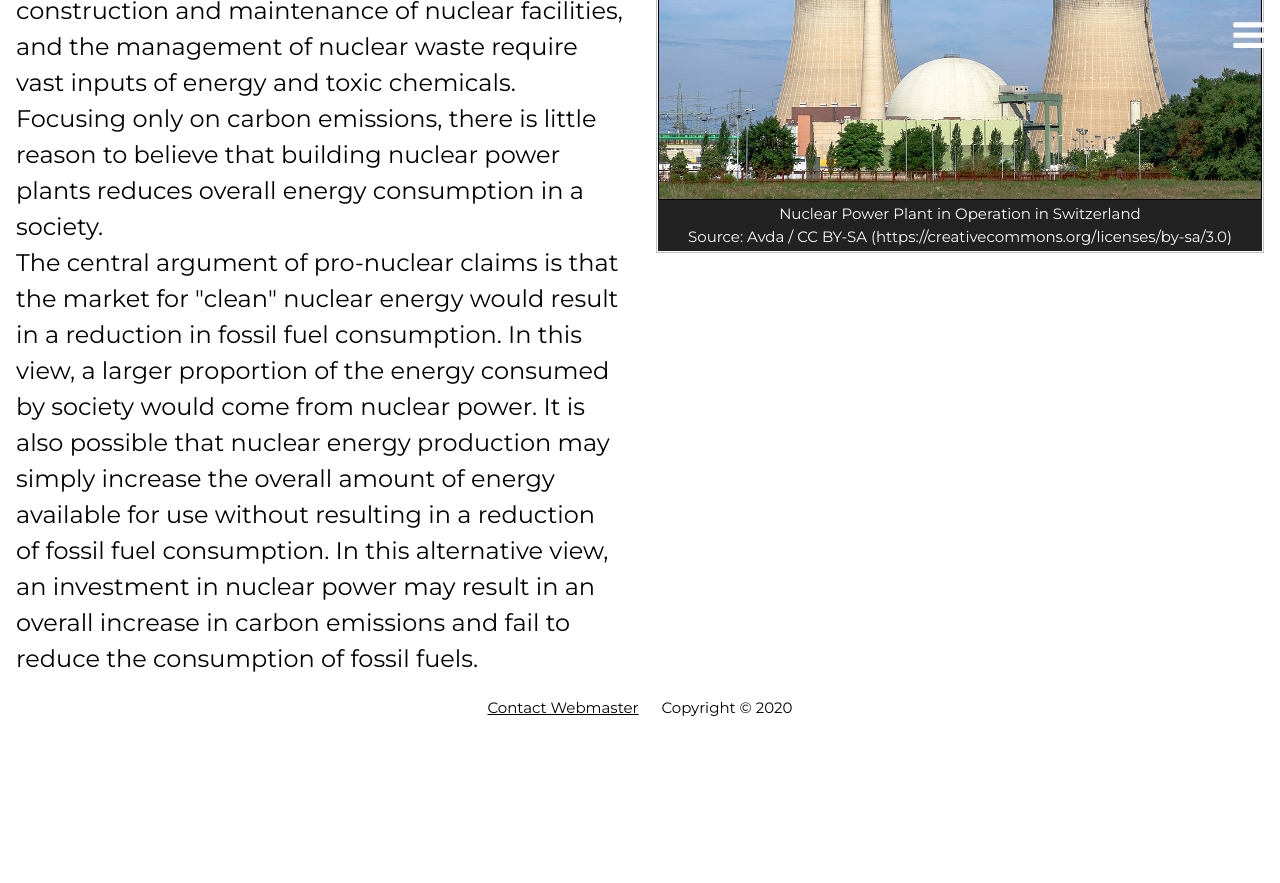
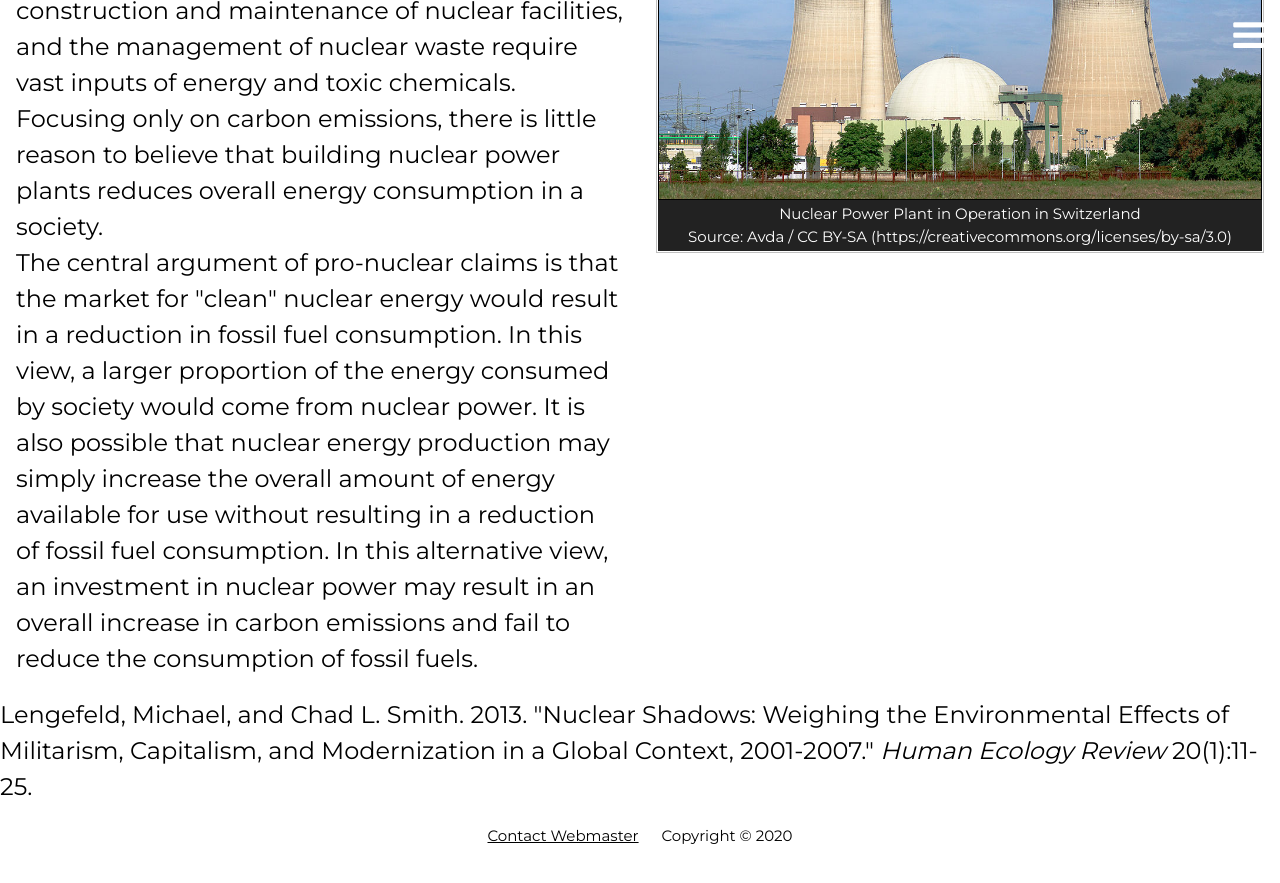
Before and after one commit to resilience1/resilience1.github.io, a Jekyll site: the page built from research/nucleartech.html, in a window 1280 px wide and 900 px high, scrolled down 2100 px. Shown: the top 883 px of the window. Built offline with Jekyll 4.4.1, drawn with Linux system fonts in a browser that asks for light colours; nearby versions of some CDN libraries; before the commit the page ends 2872 px from its top, so only the background shows below that.

Commit message:
Update nucleartech.html

```diff
--- a/research/nucleartech.html
+++ b/research/nucleartech.html
@@ -241,7 +241,9 @@ title: CO2 Emissions and Nuclear Technologies | Michael Lengefeld
 		</div>
 	</div>
 
-
+	<div><h2>Lengefeld, Michael, and Chad L. Smith. 2013. "Nuclear Shadows: Weighing the Environmental Effects of Militarism,
+		Capitalism, and Modernization in a Global Context, 2001-2007." <i>Human Ecology Review</i> 20(1):11-25.</h2>
+			</div>
 				<!-- END PAGE CONTENT -->
 <div class="footer center" style="color:black">
 	  <a href="mailto:mrlengefeld@protonmail.com">Contact Webmaster</a> &emsp;
```
